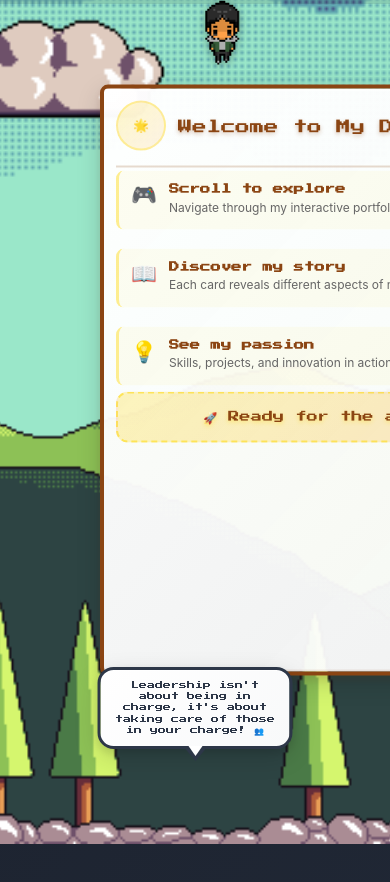
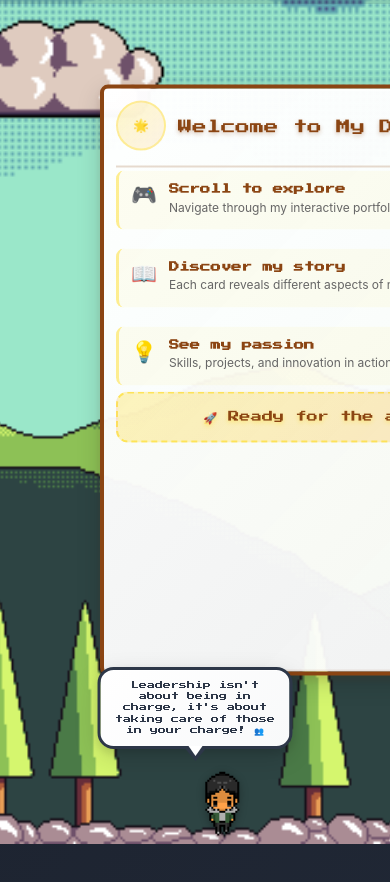
Before and after one commit to zapicojunredexter/portfolio, a React (Create React App) app: page / in a window 390 px wide. Shown: the top 882 px of the page. Built offline with nearby package versions, Linux system fonts and the light colour scheme.

Commit message:
removed media query for person

```diff
--- a/src/App.css
+++ b/src/App.css
@@ -272,30 +272,6 @@ body {
   transform: translateX(-50%);
   z-index: 25;
   /* Removed transition for instant flip response */
-}
-
-/* Enhanced mobile positioning for person character */
-@media (max-width: 768px) {
-  .person-character {
-    bottom: max(0, env(safe-area-inset-bottom, 20px));
-  }
-}
-
-/* iOS Safari specific adjustments */
-@supports (-webkit-touch-callout: none) {
-  .person-character {
-    bottom: max(30px, env(safe-area-inset-bottom, 30px));
-  }
-
-  @media (max-width: 768px) {
-    .person-character {
-      bottom: max(40px, calc(env(safe-area-inset-bottom, 20px) + 20px));
-    }
-
-    .chat-bubble {
-      bottom: max(115px, calc(env(safe-area-inset-bottom, 20px) + 95px));
-    }
-  }
 }
 
 .person-sprite {
```
